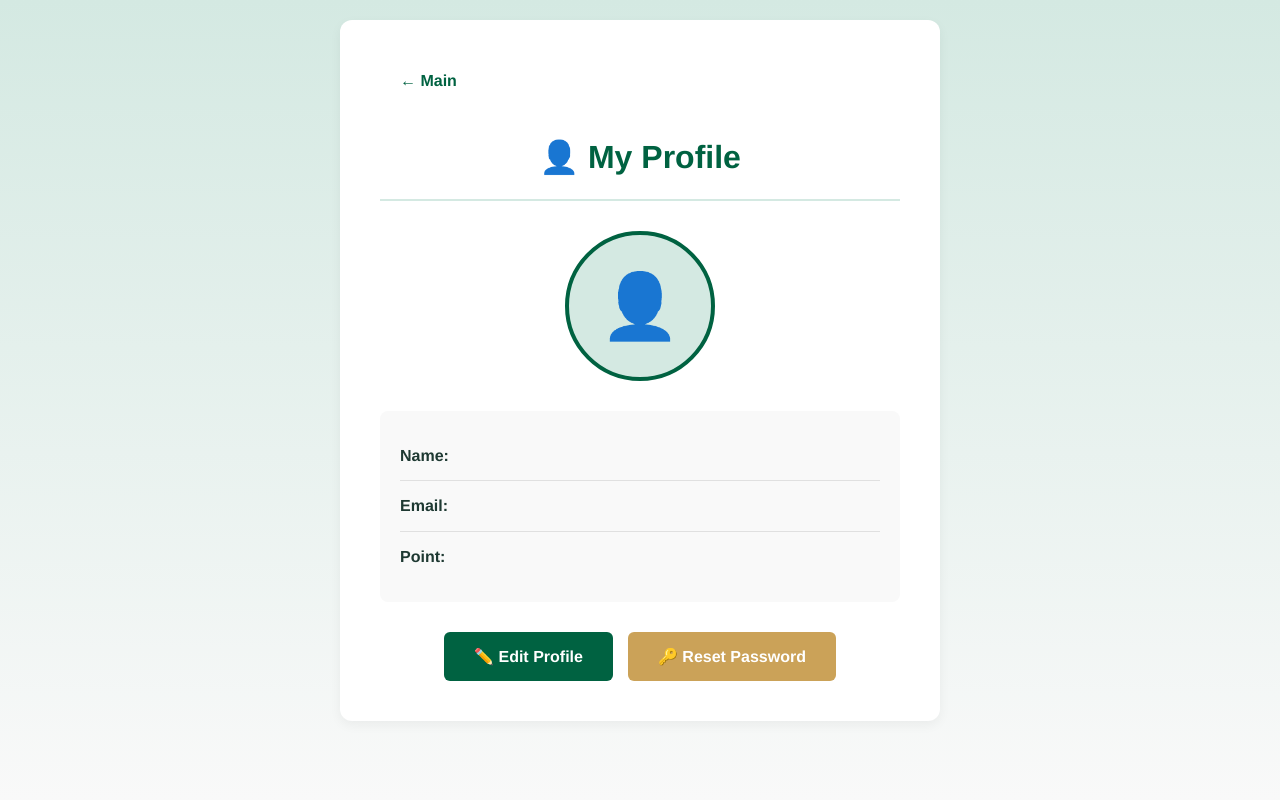
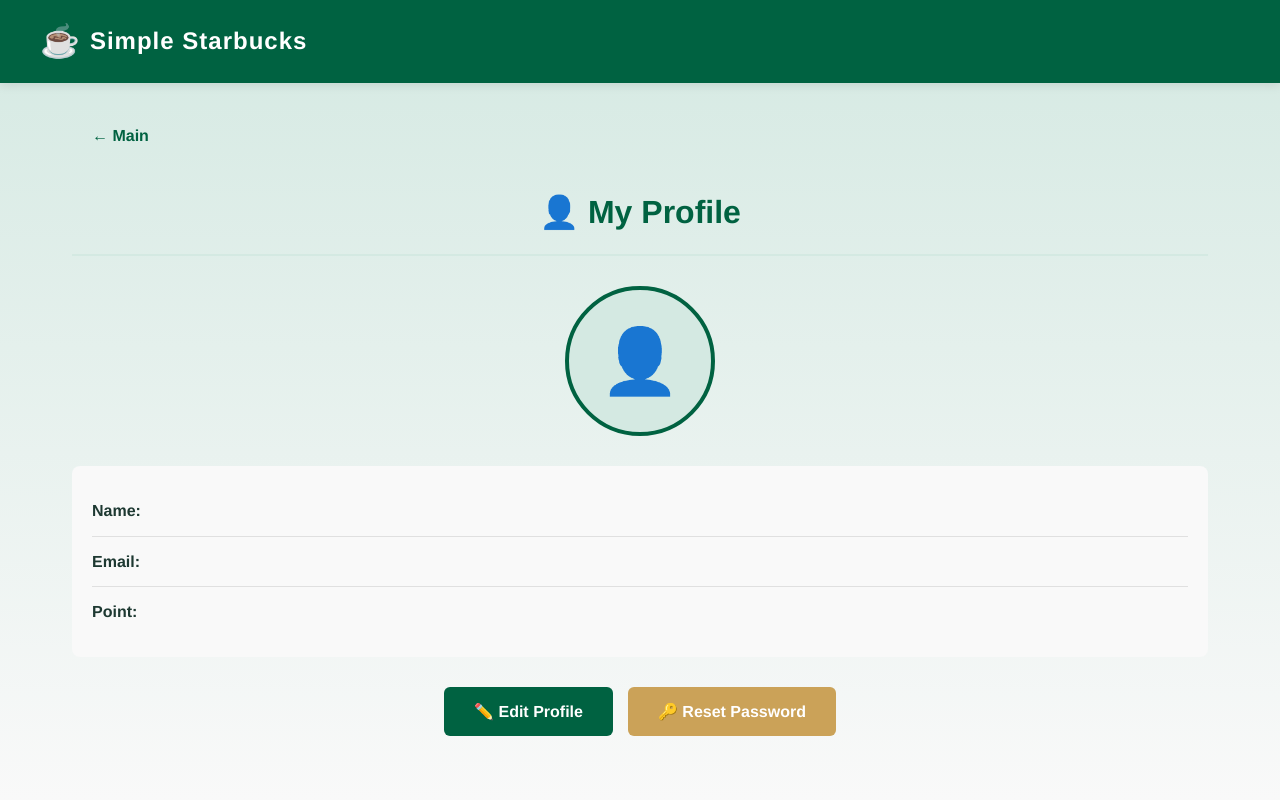
Before and after one commit to JinhyukKo/Simple_Starbucks_v2.0, a PHP site: page /board/profile.php in a window 1280 px wide. Run offline with PHP 8.4, Linux system fonts and the light colour scheme; the visitor is signed in with stand-in values (Sample User, id 1); data comes from the database, SQL or seed files in the repository.

Commit message:
modify styles of profile,write.php

```diff
--- a/board/profile.php
+++ b/board/profile.php
@@ -1,6 +1,8 @@
 <?php
     include '../auth/login_required.php';
     require_once '../config.php';
+    include '../header.php';
+
 
     $username = $_SESSION['username'];
 
@@ -19,37 +21,7 @@
     <title>My Profile</title>
     <link rel="stylesheet" href="/style.css">
     <style>
-        :root {
-            --sb-green: #006241;
-            --sb-light-green: #d4e9e2;
-            --sb-gold: #cba258;
-            --sb-dark: #1e3932;
-            --sb-light: #f9f9f9;
-            --sb-white: #ffffff;
-        }
 
-        * {
-            margin: 0;
-            padding: 0;
-            box-sizing: border-box;
-        }
-
-        body {
-            font-family: 'Helvetica Neue', Arial, sans-serif;
-            background-color: var(--sb-light);
-            background-image: linear-gradient(to bottom, var(--sb-light-green) 0%, var(--sb-light) 100%);
-            min-height: 100vh;
-            padding: 20px;
-        }
-
-        .container {
-            max-width: 600px;
-            margin: 0 auto;
-            background: var(--sb-white);
-            border-radius: 12px;
-            box-shadow: 0 4px 12px rgba(0, 0, 0, 0.05);
-            padding: 40px;
-        }
 
         .nav-link {
             display: inline-block;
```
Also changed, not shown: board/profile_modify.php (+0 -31 lines), board/write.php (+3 -46 lines).
